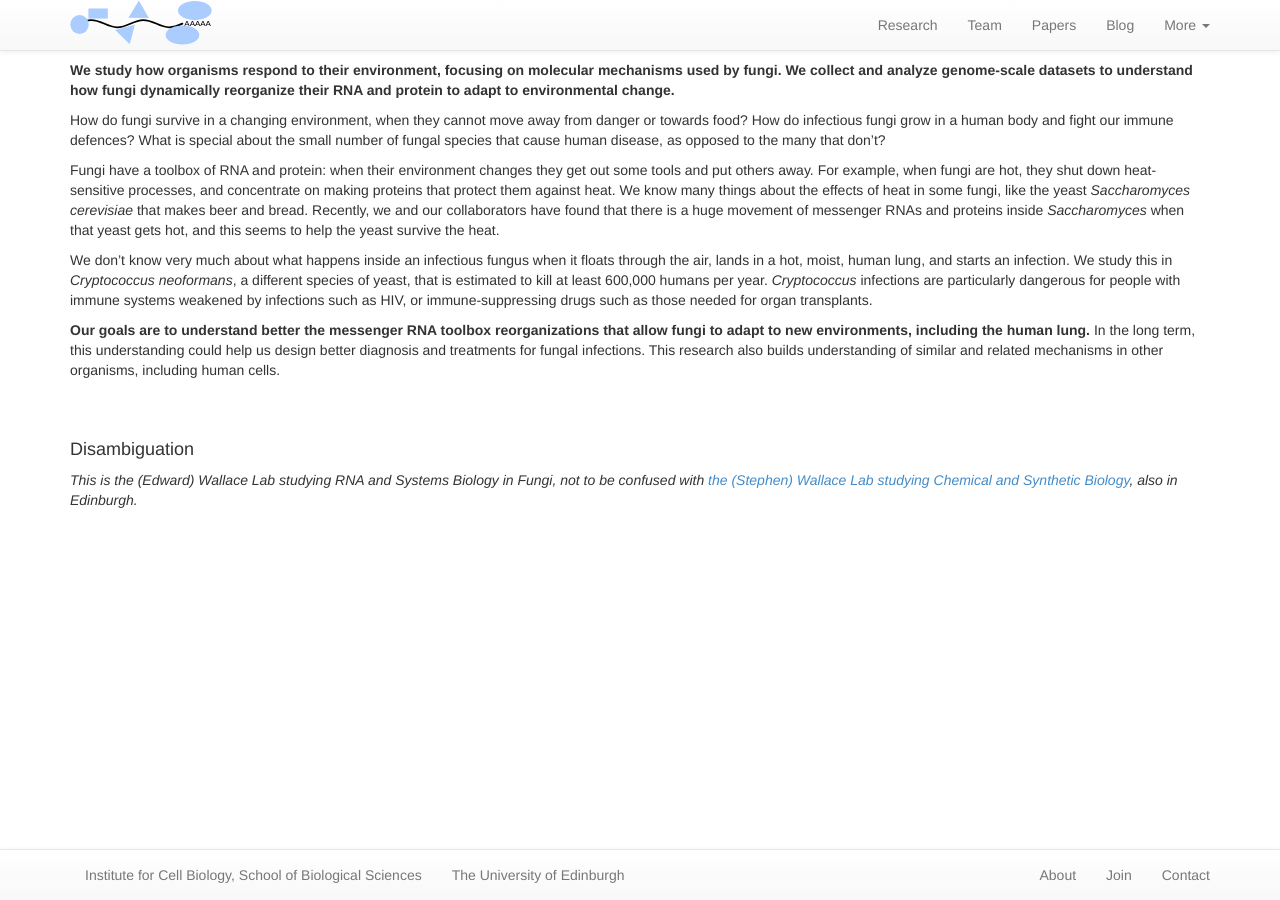
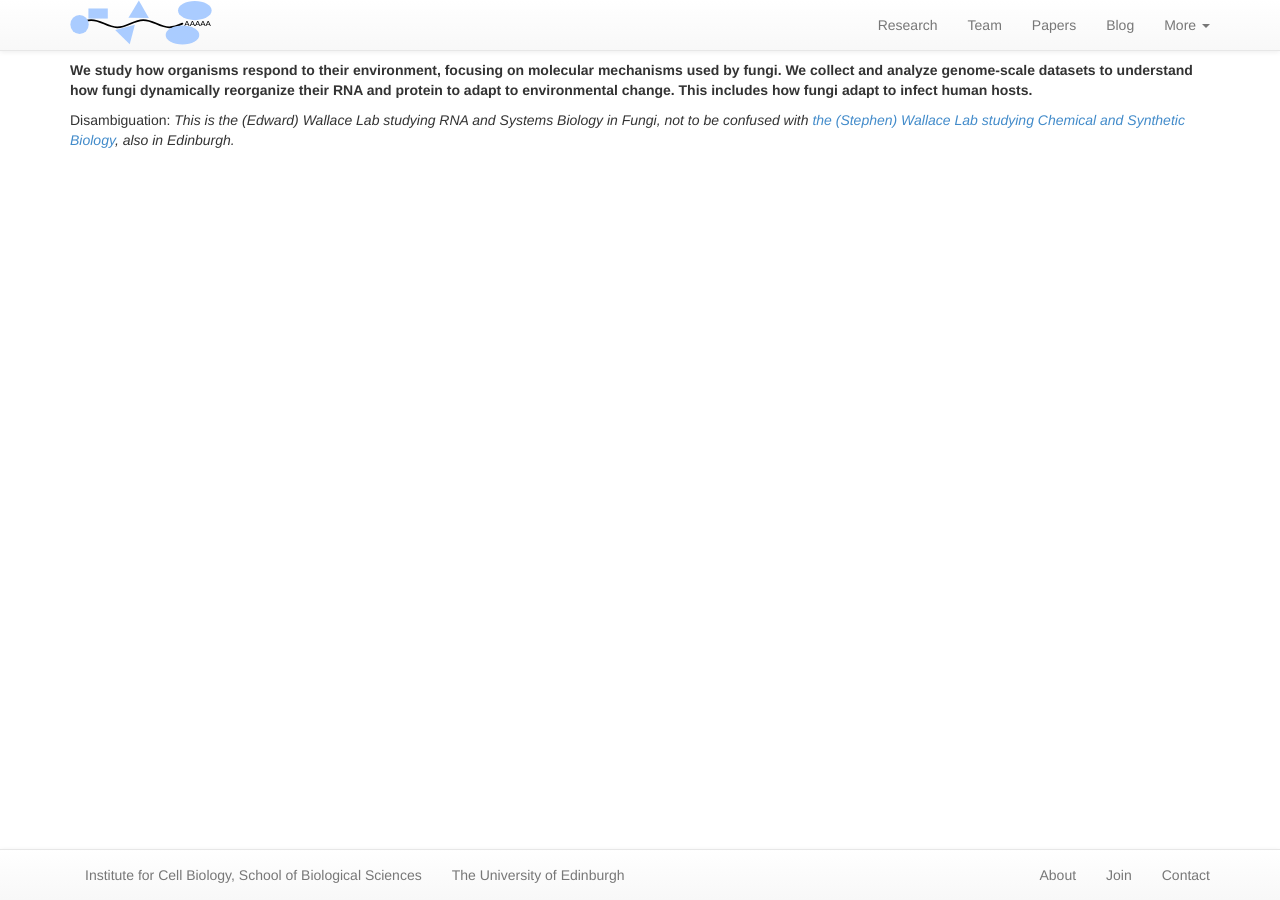
Before and after one commit to swinterbourne/ewallace.github.io, a Jekyll site: the page built from misc/_posts/2017-12-13-home.md, in a window 1280 px wide. Built offline with Jekyll 4.4.1, drawn with Linux system fonts in a browser that asks for light colours; nearby versions of some CDN libraries.

```diff
--- a/misc/_posts/2017-12-13-home.md
+++ b/misc/_posts/2017-12-13-home.md
@@ -10,21 +10,7 @@ homepage: true
 
 <br>
 
-**We study how organisms respond to their environment, focusing on molecular mechanisms used by fungi. We collect and analyze genome-scale datasets to understand how fungi dynamically reorganize their RNA and protein to adapt to environmental change.**
-
-How do fungi survive in a changing environment, when they cannot move away from danger or towards food? How do infectious fungi grow in a human body and fight our immune defences? What is special about the small number of fungal species that cause human disease, as opposed to the many that don't?
-
-Fungi have a toolbox of RNA and protein: when their environment changes they get out some tools and put others away. For example, when fungi are hot, they shut down heat-sensitive processes, and concentrate on making proteins that protect them against heat. We know many things about the effects of heat in some fungi, like the yeast *Saccharomyces cerevisiae* that makes beer and bread. Recently, we and our collaborators have found that there is a huge movement of messenger RNAs and proteins inside *Saccharomyces* when that yeast gets hot, and this seems to help the yeast survive the heat.
-
-We don't know very much about what happens inside an infectious fungus when it floats through the air, lands in a hot, moist, human lung, and starts an infection. We study this in *Cryptococcus neoformans*, a different species of yeast, that is estimated to kill at least 600,000 humans per year. *Cryptococcus* infections are particularly dangerous for people with immune systems weakened by infections such as HIV, or immune-suppressing drugs such as those needed for organ transplants.
-
-**Our goals are to understand better the messenger RNA toolbox reorganizations that allow  fungi to adapt to new environments, including the human lung.** In the long term, this understanding could help us design better diagnosis and treatments for fungal infections. This research also builds understanding of similar and related mechanisms in other organisms, including human cells.
+**We study how organisms respond to their environment, focusing on molecular mechanisms used by fungi. We collect and analyze genome-scale datasets to understand how fungi dynamically reorganize their RNA and protein to adapt to environmental change. This includes how fungi adapt to infect human hosts.**
 
 
-
-<br><br>
-
-
-#### Disambiguation
-
-*This is the (Edward) Wallace Lab studying RNA and Systems Biology in Fungi, not to be confused with [the (Stephen) Wallace Lab studying Chemical and Synthetic Biology](http://wallacelab.bio.ed.ac.uk/), also in Edinburgh.*
+Disambiguation: *This is the (Edward) Wallace Lab studying RNA and Systems Biology in Fungi, not to be confused with [the (Stephen) Wallace Lab studying Chemical and Synthetic Biology](http://wallacelab.bio.ed.ac.uk/), also in Edinburgh.*
```
Also changed, not shown: blog/_posts/2018-06-07-phd-multi-omics.md (+3 -2 lines), blog/_posts/2018-10-16-phd-projects-2019.md (+8 -4 lines), blog/_posts/2018-10-18-phd-projects-2019.md (deleted, +0 -37 lines), projects/index.html (+9 -4 lines), README.md.
